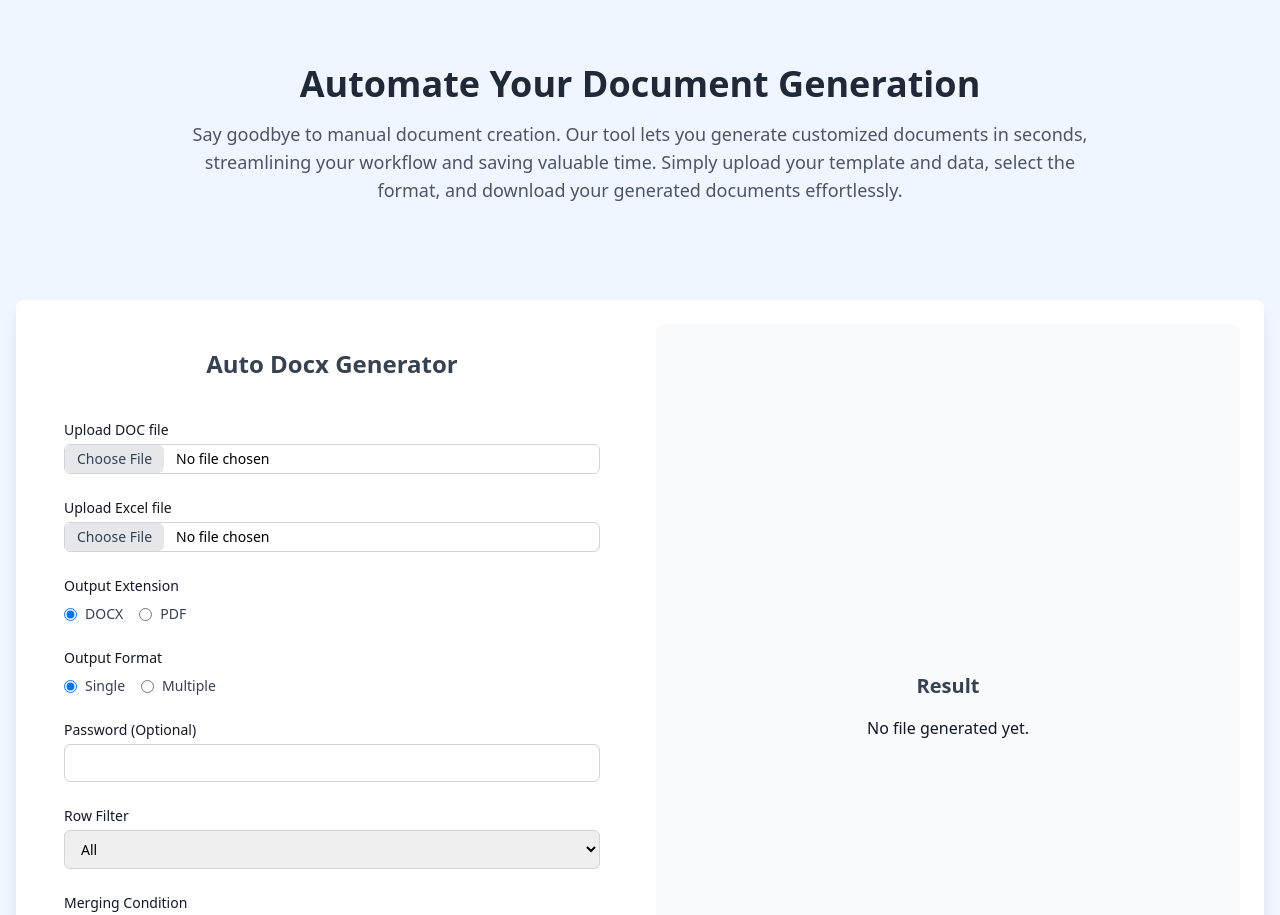
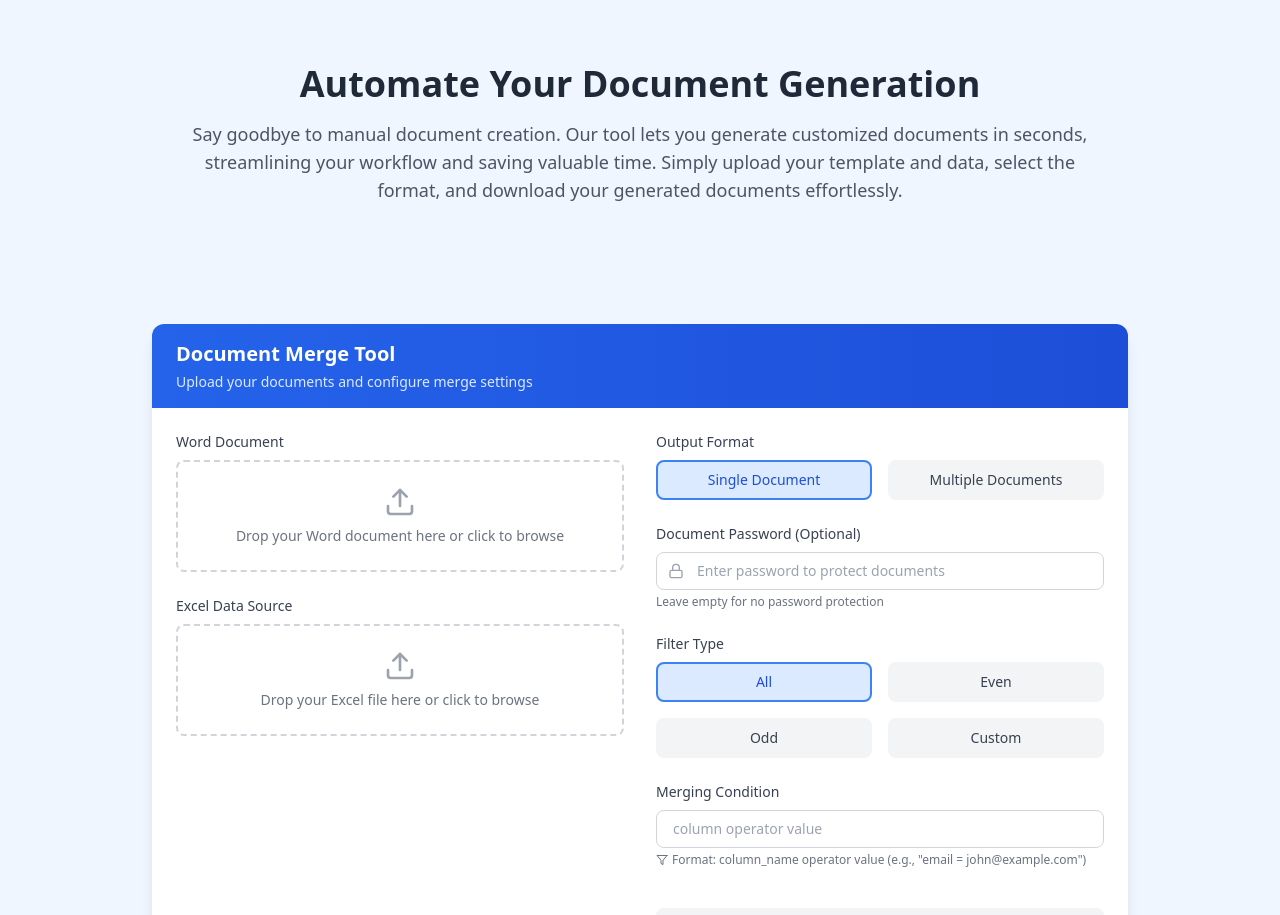
Before and after one commit to SuonSopanha/Doc_Generator, a Next.js app: page / in a window 1280 px wide. Shown: the top 915 px of the page. Built offline with nearby package versions, Linux system fonts and the light colour scheme.

Commit message:
udpate UI

```diff
--- a/package.json
+++ b/package.json
@@ -13,6 +13,7 @@
     "react": "^18",
     "react-autosuggest": "^10.1.0",
     "react-dom": "^18",
+    "react-icons": "^5.5.0",
     "xlsx": "^0.18.5"
   },
   "devDependencies": {
--- a/src/component/form.js
+++ b/src/component/form.js
@@ -2,6 +2,7 @@
 import { useState, useRef, useEffect } from "react";
 import Autosuggest from "react-autosuggest";
 import * as XLSX from 'xlsx';
+import { FiUpload, FiFilter, FiDownload, FiX, FiCheck, FiCheckCircle, FiLock } from 'react-icons/fi';
 
 // Initialize suggestion sets with default values
 const defaultSuggestionSets = [
@@ -28,6 +29,8 @@ const Form = () => {
   const [excelData, setExcelData] = useState(null); // Store full Excel data
   const [selectedColumn, setSelectedColumn] = useState(null);
   const inputRef = useRef(null);
+  const [isGenerating, setIsGenerating] = useState(false);
+  const [isGenerated, setIsGenerated] = useState(false);
 
   // Function to read Excel file
   const readExcelFile = (file) => {
@@ -122,10 +125,25 @@ const Form = () => {
 
   const handleSubmit = async (e) => {
     e.preventDefault();
+    setIsGenerating(true);
 
     if (!docFile || !excelFile) {
       alert("Please upload both DOC and Excel files.");
+      setIsGenerating(false);
       return;
+    }
+
+    // Parse merging condition
+    let mergingCondition = null;
+    if (inputValue) {
+      const [column, operator, value] = inputValue.split(" ");
+      if (column && operator && value) {
+        mergingCondition = {
+          column,
+          operator,
+          value
+        };
+      }
     }
 
     const formData = new FormData();
@@ -133,16 +151,15 @@ const Form = () => {
     formData.append("excelFile", excelFile);
     formData.append("outputFormat", outputFormat);
     formData.append("outputExtension", outputExtension);
-    formData.append("password", password); // Append the password to form data
+    formData.append("password", password);
     formData.append("filterType", filterType);
     formData.append("customFrom", customRange.from);
     formData.append("customTo", customRange.to);
 
-    console.log(formData);
-
-    placeholders.forEach((placeholder, index) => {
-      formData.append(`placeholder${index + 1}`, placeholder);
-    });
+    // Add merging condition if it exists
+    if (mergingCondition) {
+      formData.append("mergingCondition", JSON.stringify(mergingCondition));
+    }
 
     try {
       const response = await fetch("http://localhost:4000/upload", {
@@ -150,23 +167,50 @@ const Form = () => {
         body: formData,
       });
 
-      if (response.ok) {
+      if (!response.ok) {
+        throw new Error(`HTTP error! status: ${response.status}`);
+      }
+
+      // Get the blob directly from the response
       const blob = await response.blob();
+
+      // Create a URL for the blob
       const url = window.URL.createObjectURL(blob);
-
-        setDownloadLink(url); // Set download link
-        alert(
-          "Files and placeholders uploaded successfully. Download available."
-        );
-      } else {
-        alert("Failed to upload files.");
-      }
+      setDownloadLink(url);
+      setIsGenerated(true);
     } catch (error) {
-      console.error("Error uploading files:", error);
+      console.error('Error generating document:', error);
+      alert('Failed to generate document. Please try again.');
+    } finally {
+      setIsGenerating(false);
     }
   };
 
-  // Update Excel file handling
+  // Function to handle the download and cleanup
+  const handleDownload = async () => {
+    if (!downloadLink) return;
+
+    try {
+      // Create an invisible anchor element
+      const a = document.createElement('a');
+      a.href = downloadLink;
+      a.download = `documents-${Date.now()}.zip`;
+      document.body.appendChild(a);
+      a.click();
+      document.body.removeChild(a);
+
+      // Cleanup the blob URL after download starts
+      setTimeout(() => {
+        window.URL.revokeObjectURL(downloadLink);
+        setDownloadLink(null);
+        setIsGenerated(false);
+      }, 100);
+    } catch (error) {
+      console.error('Error downloading file:', error);
+      alert('Failed to download file. Please try again.');
+    }
+  };
+
   const handleExcelFileChange = (e) => {
     const file = e.target.files[0];
     if (file) {
@@ -193,150 +237,154 @@ const Form = () => {
   };
 
   return (
-    <div className="grid grid-cols-1 md:grid-cols-2 gap-8 p-6 bg-white shadow-lg rounded-lg w-full mx-auto">
-      {/* Form Section */}
-      <form
-        onSubmit={handleSubmit}
-        className="flex flex-col items-center gap-6 p-6 bg-white-50 rounded-lg"
-      >
-        <h2 className="text-2xl font-semibold text-gray-700 mb-4">
-          Auto Docx Generator
-        </h2>
+    <div className="max-w-5xl mx-auto p-6">
+      <div className="bg-white rounded-xl shadow-lg overflow-hidden">
+        {/* Header */}
+        <div className="bg-gradient-to-r from-blue-600 to-blue-700 px-6 py-4">
+          <h2 className="text-white text-xl font-semibold">Document Merge Tool</h2>
+          <p className="text-blue-100 text-sm mt-1">Upload your documents and configure merge settings</p>
+        </div>
 
-        <div className="w-full">
-          <label className="text-sm font-medium text-gray-900 block mb-1">
-            Upload DOC file
+        <div className="grid grid-cols-1 md:grid-cols-2 gap-8 p-6">
+          {/* File Upload Section */}
+          <div className="space-y-6">
+            <div className="relative">
+              <label className="block text-sm font-medium text-gray-700 mb-2">
+                Word Document
               </label>
+              <div className="relative border-2 border-dashed border-gray-300 rounded-lg p-6 transition-all hover:border-blue-500 group">
                 <input
                   type="file"
                   accept=".doc,.docx"
-            className="w-full text-sm border border-gray-300 rounded-md file:mr-3 file:py-1 file:px-3 file:border-0 file:rounded-md file:bg-gray-200 file:text-gray-700 hover:file:bg-gray-300"
                   onChange={(e) => setDocFile(e.target.files[0])}
+                  className="absolute inset-0 w-full h-full opacity-0 cursor-pointer z-10"
                 />
+                <div className="text-center">
+                  <FiUpload className="mx-auto h-8 w-8 text-gray-400 group-hover:text-blue-500" />
+                  <p className="mt-2 text-sm text-gray-500 group-hover:text-blue-600">
+                    {docFile ? docFile.name : "Drop your Word document here or click to browse"}
+                  </p>
                 </div>
-
-        <div className="w-full">
-          <label className="text-sm font-medium text-gray-900 block mb-1">
-            Upload Excel file
-          </label>
-          <input
-            type="file"
-            accept=".xls,.xlsx,.csv,.json"
-            className="w-full text-sm border border-gray-300 rounded-md file:mr-3 file:py-1 file:px-3 file:border-0 file:rounded-md file:bg-gray-200 file:text-gray-700 hover:file:bg-gray-300"
-            onChange={handleExcelFileChange}
-          />
-        </div>
-
-        <div className="w-full">
-          <label className="text-sm font-medium text-gray-900 block mb-2">
-            Output Extension
-          </label>
-          <div className="flex gap-4">
-            <label className="flex items-center gap-2">
-              <input
-                type="radio"
-                name="outputExtension"
-                value="docx"
-                checked={outputExtension === "docx"}
-                onChange={(e) => setOutputExtension(e.target.value)}
-                className="text-blue-800 border-gray-300 focus:ring-blue-800"
-              />
-              <span className="text-sm text-gray-700">DOCX</span>
-            </label>
-            <label className="flex items-center gap-2">
-              <input
-                type="radio"
-                name="outputExtension"
-                value="pdf"
-                checked={outputExtension === "pdf"}
-                onChange={(e) => setOutputExtension(e.target.value)}
-                className="text-blue-800 border-gray-300 focus:ring-blue-800"
-              />
-              <span className="text-sm text-gray-700">PDF</span>
-            </label>
               </div>
             </div>
 
-        <div className="w-full">
-          <label className="text-sm font-medium text-gray-900 block mb-2">
-            Output Format
+            <div className="relative">
+              <label className="block text-sm font-medium text-gray-700 mb-2">
+                Excel Data Source
               </label>
-          <div className="flex gap-4">
-            <label className="flex items-center gap-2">
+              <div className="relative border-2 border-dashed border-gray-300 rounded-lg p-6 transition-all hover:border-blue-500 group">
                 <input
-                type="radio"
-                name="outputFormat"
-                value="single"
-                checked={outputFormat === "single"}
-                onChange={(e) => setOutputFormat(e.target.value)}
-                className="text-blue-800 border-gray-300 focus:ring-blue-800"
+                  type="file"
+                  accept=".xls,.xlsx,.csv"
+                  onChange={handleExcelFileChange}
+                  className="absolute inset-0 w-full h-full opacity-0 cursor-pointer z-10"
                 />
-              <span className="text-sm text-gray-700">Single</span>
-            </label>
-            <label className="flex items-center gap-2">
-              <input
-                type="radio"
-                name="outputFormat"
-                value="multiple"
-                checked={outputFormat === "multiple"}
-                onChange={(e) => setOutputFormat(e.target.value)}
-                className="text-blue-800 border-gray-300 focus:ring-blue-800"
-              />
-              <span className="text-sm text-gray-700">Multiple</span>
-            </label>
+                <div className="text-center">
+                  <FiUpload className="mx-auto h-8 w-8 text-gray-400 group-hover:text-blue-500" />
+                  <p className="mt-2 text-sm text-gray-500 group-hover:text-blue-600">
+                    {excelFile ? excelFile.name : "Drop your Excel file here or click to browse"}
+                  </p>
+                </div>
+              </div>
             </div>
           </div>
 
-        <div className="w-full">
-          <label className="text-sm font-medium text-gray-900 block mb-1">
-            Password (Optional)
+          {/* Configuration Section */}
+          <div className="space-y-6">
+            <div>
+              <label className="block text-sm font-medium text-gray-700 mb-2">
+                Output Format
               </label>
+              <div className="grid grid-cols-2 gap-4">
+                <button
+                  onClick={() => setOutputFormat("single")}
+                  className={`px-4 py-2 rounded-lg text-sm font-medium transition-all ${
+                    outputFormat === "single"
+                      ? "bg-blue-100 text-blue-700 border-2 border-blue-500"
+                      : "bg-gray-100 text-gray-700 border-2 border-transparent hover:bg-gray-200"
+                  }`}
+                >
+                  Single Document
+                </button>
+                <button
+                  onClick={() => setOutputFormat("multiple")}
+                  className={`px-4 py-2 rounded-lg text-sm font-medium transition-all ${
+                    outputFormat === "multiple"
+                      ? "bg-blue-100 text-blue-700 border-2 border-blue-500"
+                      : "bg-gray-100 text-gray-700 border-2 border-transparent hover:bg-gray-200"
+                  }`}
+                >
+                  Multiple Documents
+                </button>
+              </div>
+            </div>
+
+            {/* Password Field */}
+            <div>
+              <label className="block text-sm font-medium text-gray-700 mb-2">
+                Document Password (Optional)
+              </label>
+              <div className="relative">
                 <input
                   type="password"
-            className="w-full text-sm border border-gray-300 rounded-md py-2 px-3 focus:outline-none focus:ring-2 focus:ring-blue-500"
-            value={password}
+                  value={password || ''}
                   onChange={(e) => setPassword(e.target.value)}
+                  placeholder="Enter password to protect documents"
+                  className="w-full px-4 py-2 text-sm border border-gray-300 rounded-lg focus:ring-2 focus:ring-blue-500 focus:border-blue-500 pl-10"
                 />
+                <FiLock className="absolute left-3 top-1/2 -translate-y-1/2 text-gray-400 w-4 h-4" />
+                {password && (
+                  <button
+                    onClick={() => setPassword(null)}
+                    className="absolute right-3 top-1/2 -translate-y-1/2 text-gray-400 hover:text-gray-600"
+                  >
+                    <FiX className="w-4 h-4" />
+                  </button>
+                )}
+              </div>
+              <p className="text-xs text-gray-500 mt-1">
+                Leave empty for no password protection
+              </p>
             </div>
 
-        <div className="w-full">
-          <label className="text-sm font-medium text-gray-900 block mb-1">
-            Row Filter
+            <div>
+              <label className="block text-sm font-medium text-gray-700 mb-2">
+                Filter Type
               </label>
-          <select
-            className="w-full text-sm border border-gray-300 rounded-md py-2 px-3"
-            value={filterType}
-            onChange={(e) => setFilterType(e.target.value)}
+              <div className="grid grid-cols-2 gap-4 mb-4">
+                {["all", "even", "odd", "custom"].map((type) => (
+                  <button
+                    key={type}
+                    onClick={() => setFilterType(type)}
+                    className={`px-4 py-2 rounded-lg text-sm font-medium capitalize transition-all ${
+                      filterType === type
+                        ? "bg-blue-100 text-blue-700 border-2 border-blue-500"
+                        : "bg-gray-100 text-gray-700 border-2 border-transparent hover:bg-gray-200"
+                    }`}
                   >
-            <option value="all">All</option>
-            <option value="even">Even</option>
-            <option value="odd">Odd</option>
-            <option value="custom">Custom Range</option>
-          </select>
+                    {type}
+                  </button>
+                ))}
               </div>
 
               {filterType === "custom" && (
-          <div className="w-full flex gap-4">
-            <div className="w-1/2">
-              <label className="text-sm font-medium text-gray-900 block mb-1">
-                From
-              </label>
+                <div className="grid grid-cols-2 gap-4">
+                  <div>
+                    <label className="block text-xs font-medium text-gray-600 mb-1">From</label>
                     <input
                       type="number"
-                className="w-full text-sm border border-gray-300 rounded-md py-2 px-3"
+                      className="w-full px-3 py-2 text-sm border border-gray-300 rounded-lg focus:ring-2 focus:ring-blue-500 focus:border-blue-500"
                       value={customRange.from}
                       onChange={(e) =>
                         setCustomRange({ ...customRange, from: e.target.value })
                       }
                     />
                   </div>
-            <div className="w-1/2">
-              <label className="text-sm font-medium text-gray-900 block mb-1">
-                To
-              </label>
+                  <div>
+                    <label className="block text-xs font-medium text-gray-600 mb-1">To</label>
                     <input
                       type="number"
-                className="w-full text-sm border border-gray-300 rounded-md py-2 px-3"
+                      className="w-full px-3 py-2 text-sm border border-gray-300 rounded-lg focus:ring-2 focus:ring-blue-500 focus:border-blue-500"
                       value={customRange.to}
                       onChange={(e) =>
                         setCustomRange({ ...customRange, to: e.target.value })
@@ -345,9 +393,10 @@ const Form = () => {
                   </div>
                 </div>
               )}
+            </div>
 
-        <div className="w-full">
-          <label className="text-sm font-medium text-gray-900 block mb-1">
+            <div>
+              <label className="block text-sm font-medium text-gray-700 mb-2">
                 Merging Condition
               </label>
               <div className="relative" ref={inputRef}>
@@ -358,75 +407,93 @@ const Form = () => {
                     onChange={handleInputChange}
                     onKeyDown={handleKeyDown}
                     placeholder="column operator value"
-                className="w-full text-sm border border-gray-300 rounded-md py-2 px-3 focus:outline-none focus:ring-2 focus:ring-blue-500 relative z-10 bg-white"
+                    className="w-full px-4 py-2 text-sm border border-gray-300 rounded-lg focus:ring-2 focus:ring-blue-500 focus:border-blue-500 pr-10"
                   />
-              {/* Ghost text suggestion */}
-              {inputValue.length > 0 && filteredSuggestions.length > 0 && (
-                <div className="absolute top-0 left-0 h-full flex items-center px-3 text-sm text-gray-400 pointer-events-none z-0 w-full">
-                  <span className="invisible">{inputValue}</span>
-                  <span className="absolute left-0 pl-3 text-gray-400 opacity-70">
-                    {filteredSuggestions[0].substring(
-                      inputValue.split(" ").pop().length
-                    )}
-                  </span>
-                </div>
+                  {inputValue && (
+                    <button
+                      onClick={() => setInputValue("")}
+                      className="absolute right-2 top-1/2 -translate-y-1/2 text-gray-400 hover:text-gray-600"
+                    >
+                      <FiX className="w-4 h-4" />
+                    </button>
                   )}
                 </div>
 
-            {/* Contextual suggestions dropdown */}
+                {/* Enhanced suggestions dropdown */}
                 {showSuggestion && filteredSuggestions.length > 0 && (
-              <ul className="absolute w-full mt-1 max-h-48 overflow-y-auto list-none p-0 m-0 border border-gray-200 rounded-md bg-white shadow-lg z-20 divide-y divide-gray-100">
+                  <ul className="absolute w-full mt-1 max-h-48 overflow-y-auto bg-white rounded-lg shadow-lg border border-gray-200 divide-y divide-gray-100 z-20">
                     {filteredSuggestions.map((suggestion, index) => (
                       <li
                         key={suggestion}
                         onClick={() => handleSuggestionClick(suggestion)}
-                    className={`px-3 py-2 cursor-pointer text-sm ${
+                        className={`px-4 py-2 cursor-pointer text-sm flex items-center space-x-2 ${
                           index === activeSuggestion
-                        ? "bg-blue-50 text-blue-800"
-                        : "hover:bg-gray-50 text-gray-700"
-                    } transition-colors`}
+                            ? "bg-blue-50 text-blue-700"
+                            : "text-gray-700 hover:bg-gray-50"
+                        }`}
                       >
-                    {inputValue.split(" ").slice(0, -1).join(" ")} {suggestion}
+                        <span className="flex-1">
+                          {inputValue.split(" ").length > 1
+                            ? `${inputValue.split(" ").slice(0, -1).join(" ")} ${suggestion}`
+                            : suggestion
+                          }
+                        </span>
+                        {index === activeSuggestion && (
+                          <FiCheck className="w-4 h-4 text-blue-500" />
+                        )}
                       </li>
                     ))}
                   </ul>
                 )}
               </div>
-          <p className="text-xs text-gray-500 mt-1">
-            Format: column_name operator value (e.g., "email =
-            example@test.com")
+              <p className="text-xs text-gray-500 mt-1 flex items-center">
+                <FiFilter className="w-3 h-3 mr-1" />
+                Format: column_name operator value (e.g., "email = john@example.com")
               </p>
             </div>
 
+            <div className="pt-4">
               <button
-          type="submit"
-          className="w-full py-2 mt-6 text-white font-semibold bg-blue-800 rounded-md hover:bg-blue-900 focus:outline-none"
+                onClick={handleSubmit}
+                disabled={!docFile || !excelFile || isGenerating}
+                className={`w-full flex items-center justify-center space-x-2 px-6 py-3 rounded-lg text-sm font-medium transition-all ${
+                  docFile && excelFile && !isGenerating
+                    ? "bg-blue-600 text-white hover:bg-blue-700"
+                    : "bg-gray-100 text-gray-400 cursor-not-allowed"
+                }`}
               >
-          Submit
+                {isGenerating ? (
+                  <>
+                    <div className="animate-spin h-4 w-4 border-2 border-white border-t-transparent rounded-full mr-2" />
+                    <span>Generating...</span>
+                  </>
+                ) : (
+                  <>
+                    <FiDownload className="w-4 h-4" />
+                    <span>Generate Documents</span>
+                  </>
+                )}
               </button>
-      </form>
 
-      {/* Result Section */}
-      <div className="flex flex-col items-center justify-center p-6 bg-gray-50 rounded-lg text-center">
-        <h3 className="text-xl font-semibold text-gray-700 mb-4">Result</h3>
-        {downloadLink ? (
-          <div>
-            <p className="mb-4 text-gray-900">
-              Your file is ready for download!
-            </p>
-            <a
-              href={downloadLink}
-              download={`generated-documents.${
-                outputFormat === "docx" ? "zip" : "zip"
-              }`}
-              className=" text-white py-2 px-4 font-semibold bg-blue-800 rounded-md hover:bg-blue-900 focus:outline-none"
+              {/* Download Section */}
+              {isGenerated && downloadLink && (
+                <div className="mt-4 p-4 bg-green-50 rounded-lg border border-green-200">
+                  <div className="flex items-center text-green-700 mb-2">
+                    <FiCheckCircle className="w-5 h-5 mr-2" />
+                    <span className="font-medium">Generation Complete!</span>
+                  </div>
+                  <button
+                    onClick={handleDownload}
+                    className="w-full flex items-center justify-center space-x-2 px-6 py-3 rounded-lg text-sm font-medium bg-green-600 text-white hover:bg-green-700 transition-all"
                   >
-              Download
-            </a>
+                    <FiDownload className="w-4 h-4" />
+                    <span>Download Generated Files</span>
+                  </button>
                 </div>
-        ) : (
-          <p className="text-gray-900">No file generated yet.</p>
               )}
+            </div>
+          </div>
+        </div>
       </div>
     </div>
   );
```
Also changed, not shown: 1 other file (tests, documents, lock files or other folders). Lines whose indentation alone changed are shown as unchanged.
